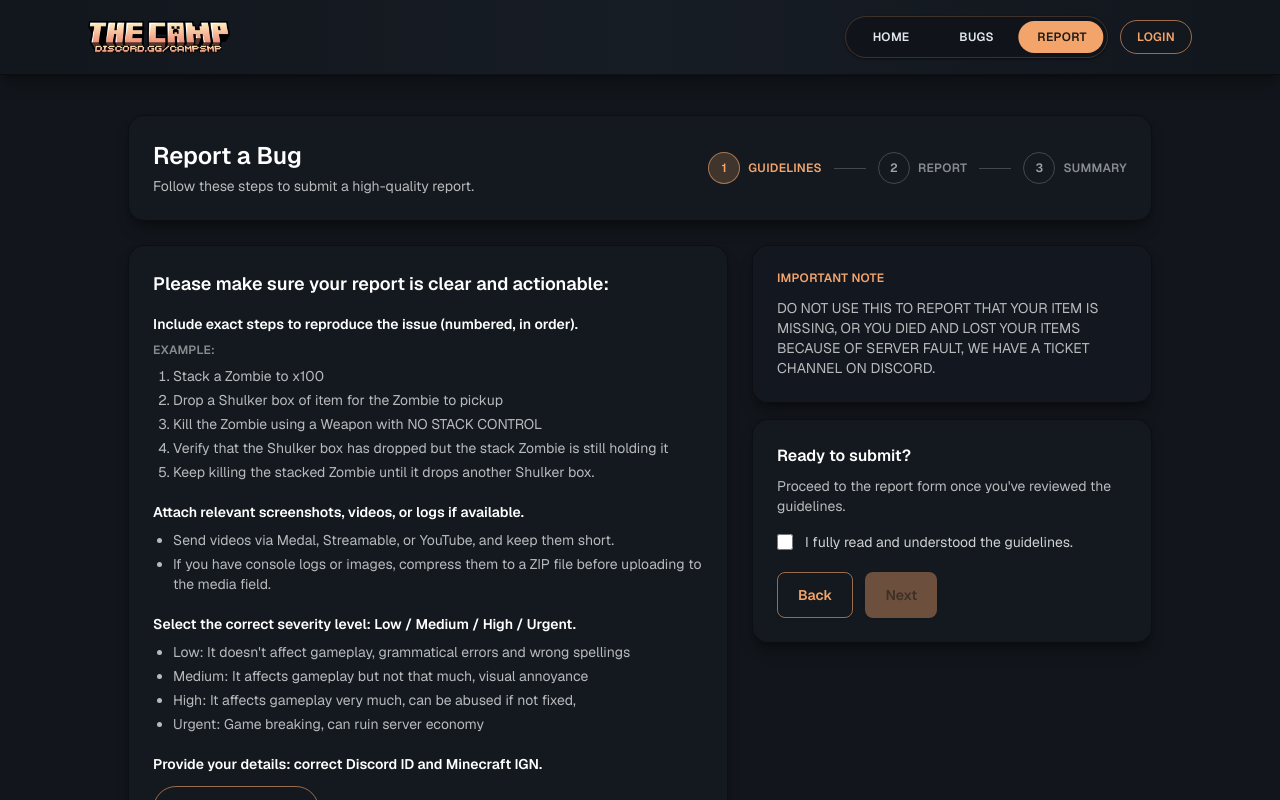
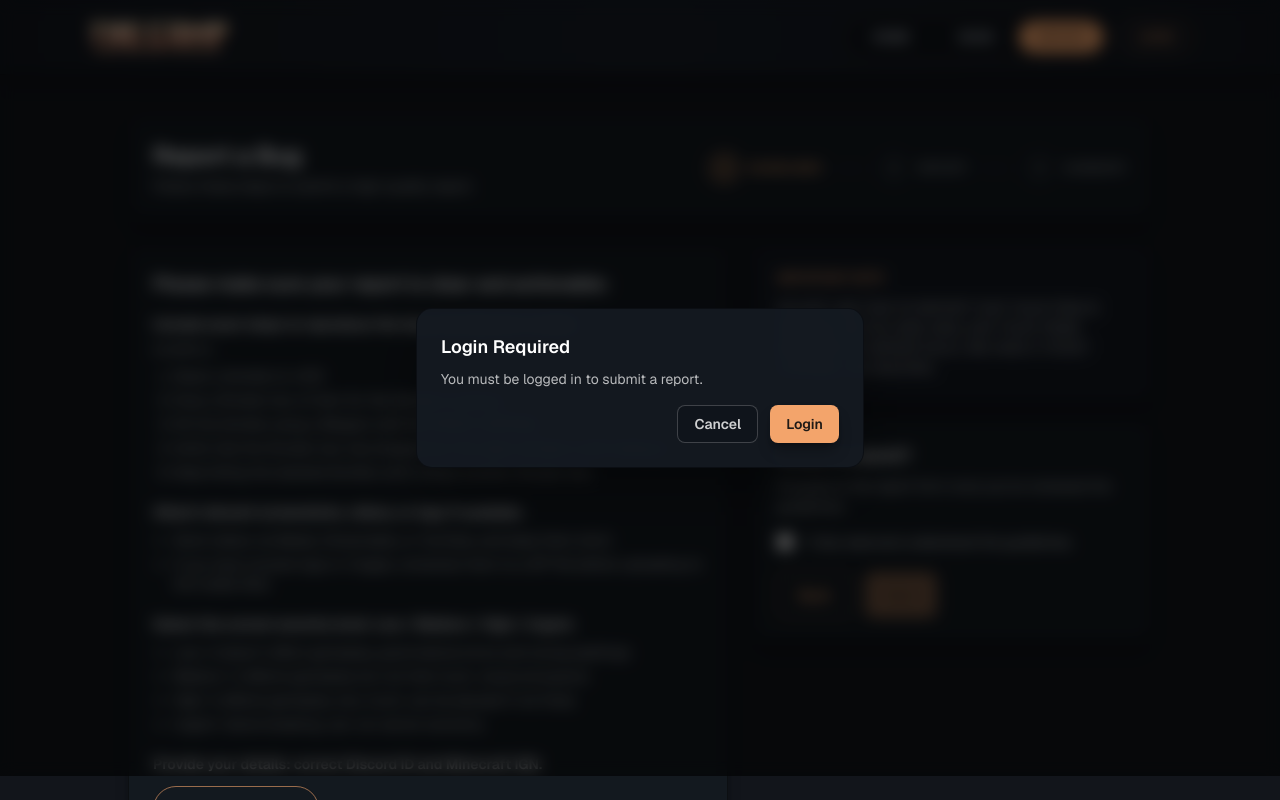
Before and after one commit to KennelyRay/TheCampBugHunter, a Next.js app in the folder camp-bug-hunter/: page /report in a window 1280 px wide. Shown: the top 800 px of the page. Built offline with nearby package versions, Linux system fonts and the light colour scheme.

Commit message:
Added a validation to check if user is logged in before being able to report a bug

```diff
--- a/camp-bug-hunter/src/app/report/new/page.tsx
+++ b/camp-bug-hunter/src/app/report/new/page.tsx
@@ -1,5 +1,5 @@
 "use client";
-import { useState } from "react";
+import { useState, useSyncExternalStore } from "react";
 import Image from "next/image";
 import Link from "next/link";
 import { useRouter } from "next/navigation";
@@ -7,6 +7,29 @@ import type { Severity } from "@/types/bug";
 
 export default function NewReportPage() {
   const router = useRouter();
+  const authorized = useSyncExternalStore(
+    (onStoreChange) => {
+      if (typeof window === "undefined") return () => {};
+      window.addEventListener("storage", onStoreChange);
+      window.addEventListener("camp-auth", onStoreChange);
+      return () => {
+        window.removeEventListener("storage", onStoreChange);
+        window.removeEventListener("camp-auth", onStoreChange);
+      };
+    },
+    () => {
+      if (typeof window === "undefined") return false;
+      const raw = window.localStorage.getItem("campUser");
+      if (!raw) return false;
+      try {
+        const parsed = JSON.parse(raw);
+        return Boolean(parsed?.minecraftUsername);
+      } catch {
+        return false;
+      }
+    },
+    () => false
+  );
   const [discordId, setDiscordId] = useState("");
   const [minecraftIgn, setMinecraftIgn] = useState("");
   const [title, setTitle] = useState("");
@@ -50,6 +73,36 @@ export default function NewReportPage() {
     }
   }
 
+  if (!authorized) {
+    return (
+      <div className="mx-auto max-w-5xl">
+        <div className="fixed inset-0 z-50 flex items-center justify-center bg-black/60 backdrop-blur-sm">
+          <div className="mx-4 w-full max-w-md rounded-2xl border border-black/40 bg-[#151a21]/95 p-6 text-white shadow-2xl shadow-black/40">
+            <div className="flex items-center justify-between">
+              <h3 className="text-lg font-semibold text-white">Login Required</h3>
+            </div>
+            <p className="mt-2 text-sm text-white/70">You must be logged in to submit a report.</p>
+            <div className="mt-4 flex justify-end gap-3">
+              <button
+                type="button"
+                className="rounded-lg border border-white/20 bg-[#0f131a]/70 px-4 py-2 text-sm font-semibold text-white/80 transition hover:border-white/30 hover:text-white"
+                onClick={() => router.push("/")}
+              >
+                Cancel
+              </button>
+              <button
+                type="button"
+                className="rounded-lg bg-[#f3a46b] px-4 py-2 text-sm font-semibold text-[#1f1a16] shadow-lg shadow-black/30 transition hover:bg-[#ee9960]"
+                onClick={() => router.push("/login")}
+              >
+                Login
+              </button>
+            </div>
+          </div>
+        </div>
+      </div>
+    );
+  }
   return (
     <div className="mx-auto max-w-5xl space-y-6">
       <div className="rounded-2xl border border-black/40 bg-[#151a21]/90 p-6 shadow-lg shadow-black/30">
--- a/camp-bug-hunter/src/app/report/page.tsx
+++ b/camp-bug-hunter/src/app/report/page.tsx
@@ -1,6 +1,6 @@
 "use client";
 
-import { useState } from "react";
+import { useState, useSyncExternalStore } from "react";
 import Link from "next/link";
 import { useRouter } from "next/navigation";
 import ButtonLink from "@/components/ButtonLink";
@@ -8,8 +8,58 @@ import ButtonLink from "@/components/ButtonLink";
 export default function ReportIntroPage() {
   const router = useRouter();
   const [acknowledged, setAcknowledged] = useState(false);
+  const authorized = useSyncExternalStore(
+    (onStoreChange) => {
+      if (typeof window === "undefined") return () => {};
+      window.addEventListener("storage", onStoreChange);
+      window.addEventListener("camp-auth", onStoreChange);
+      return () => {
+        window.removeEventListener("storage", onStoreChange);
+        window.removeEventListener("camp-auth", onStoreChange);
+      };
+    },
+    () => {
+      if (typeof window === "undefined") return false;
+      const raw = window.localStorage.getItem("campUser");
+      if (!raw) return false;
+      try {
+        const parsed = JSON.parse(raw);
+        return Boolean(parsed?.minecraftUsername);
+      } catch {
+        return false;
+      }
+    },
+    () => false
+  );
+
   return (
     <div className="mx-auto max-w-5xl space-y-6">
+      {!authorized && (
+        <div className="fixed inset-0 z-50 flex items-center justify-center bg-black/60 backdrop-blur-sm">
+          <div className="mx-4 w-full max-w-md rounded-2xl border border-black/40 bg-[#151a21]/95 p-6 text-white shadow-2xl shadow-black/40">
+            <div className="flex items-center justify-between">
+              <h3 className="text-lg font-semibold text-white">Login Required</h3>
+            </div>
+            <p className="mt-2 text-sm text-white/70">You must be logged in to submit a report.</p>
+            <div className="mt-4 flex justify-end gap-3">
+              <button
+                type="button"
+                className="rounded-lg border border-white/20 bg-[#0f131a]/70 px-4 py-2 text-sm font-semibold text-white/80 transition hover:border-white/30 hover:text-white"
+                onClick={() => router.push("/")}
+              >
+                Cancel
+              </button>
+              <button
+                type="button"
+                className="rounded-lg bg-[#f3a46b] px-4 py-2 text-sm font-semibold text-[#1f1a16] shadow-lg shadow-black/30 transition hover:bg-[#ee9960]"
+                onClick={() => router.push("/login")}
+              >
+                Login
+              </button>
+            </div>
+          </div>
+        </div>
+      )}
       <div className="rounded-2xl border border-black/40 bg-[#151a21]/90 p-6 shadow-lg shadow-black/30">
         <div className="flex flex-wrap items-center justify-between gap-4">
           <div>
```
